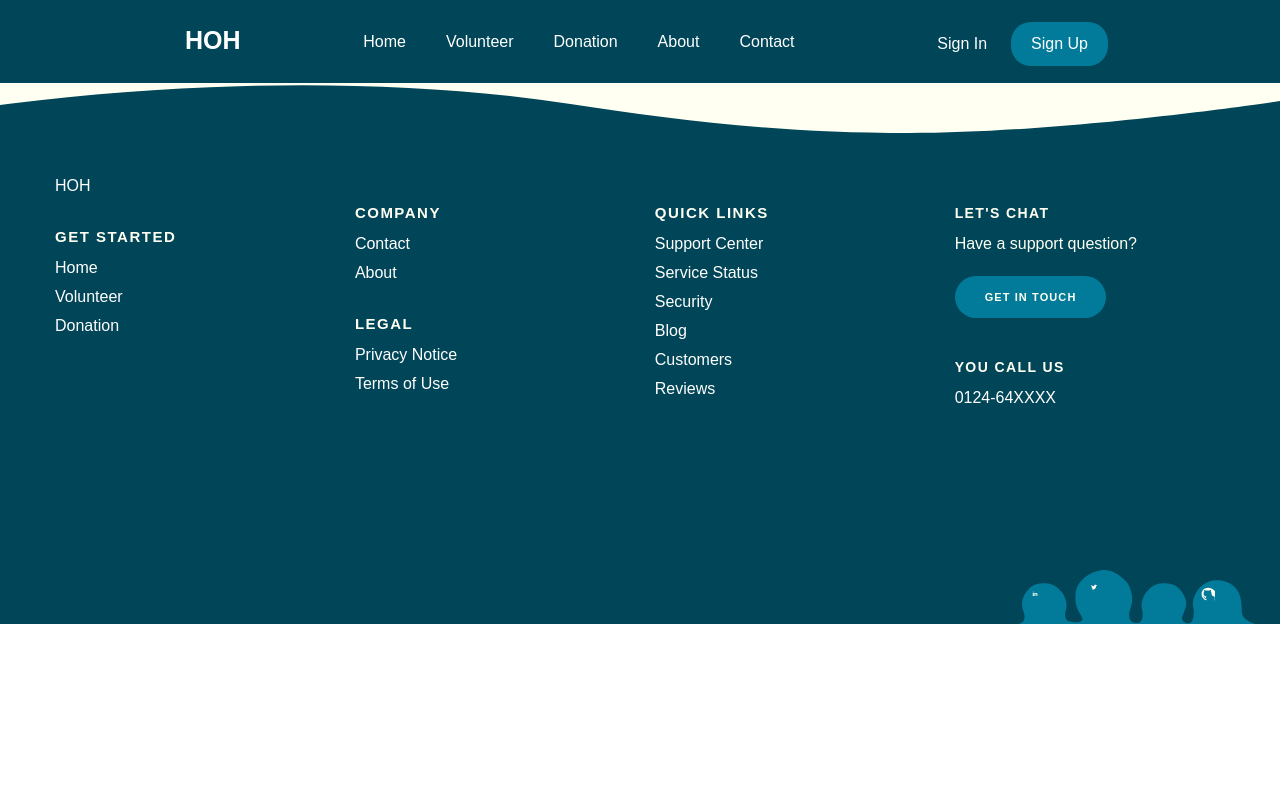
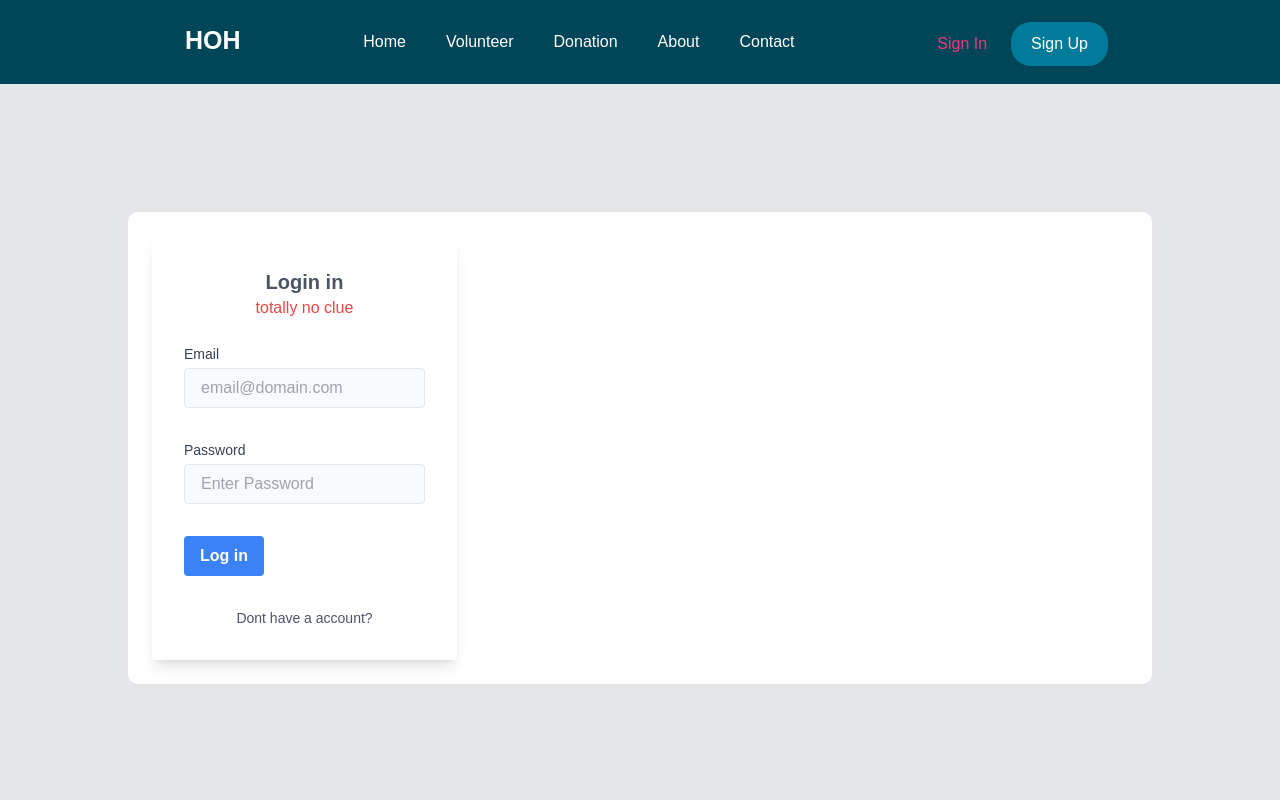
Before and after one commit to cperalt/Capstone2Bofa, a React (Create React App) app in the folder Frontend/: page /Login in a window 1280 px wide. Shown: the top 800 px of the page. Built offline with nearby package versions, Linux system fonts and the light colour scheme.

Commit message:
upated app.js file along with fixing linking in pages and installed password hashing

```diff
--- a/Frontend/src/App.js
+++ b/Frontend/src/App.js
@@ -2,11 +2,13 @@ import React, { useState } from "react";
 import { BrowserRouter as Router, Routes, Route } from "react-router-dom";
 import Navbar from "./Components/Navbar";
 import Footer from "./Components/Footer";
-import Home from "./pages/HomePage";
-import About from "./pages/AboutPage";
-import Volunteer from "./pages/VolunterPage"; // Ensure this matches your actual file name
-import Donation from "./pages/DonationPage";
-import Contact from "./pages/ContactPage";
+import Home from "./Pages/HomePage";
+import About from "./Pages/AboutPage";
+import Volunteer from "./Pages/VolunterPage"; // Ensure this matches your actual file name
+import Donation from "./Pages/DonationPage";
+import Register from "./Pages/Register"; //file path is correct
+import Login from './Pages/Login';
+import Contact from "./Pages/ContactPage";
 import Menu from "./Components/Menu";
 
 function App() {
@@ -23,6 +25,8 @@ function App() {
           <Route path="/volunteer" element={<Volunteer />} />
           <Route path="/donation" element={<Donation />} />
           <Route path="/contact" element={<Contact />} />
+          <Route path="/Register" element={<Register />} />
+          <Route path="/Login" element={<Login/>} />
         </Routes>
       </main>
       <Footer />
--- a/Frontend/src/App.jsx
+++ /dev/null
@@ -1,14 +0,0 @@
-import './pages/Login';
-import Login from './pages/Login';
-import './index.css'
-import Register from './pages/Register';
-
-function App() {
-  return (
-    <div className="App">
-      <Register />
-    </div>
-  );
-}
-
-export default App;
--- a/Frontend/src/Components/Navbar.js
+++ b/Frontend/src/Components/Navbar.js
@@ -45,7 +45,7 @@ function Navbar({ clicked, isClicked }) {
           </NavLink>
         </li>
         <li className="NavButton">
-          <NavLink className="Link" to="/sign-up">
+          <NavLink className="Link" to="/Register">
             Sign Up
           </NavLink>
         </li>
@@ -53,7 +53,7 @@ function Navbar({ clicked, isClicked }) {
           className="NavElements"
           style={{ float: "right", margin: "-8px 2px 1px 2px" }}
         >
-          <NavLink className="Link" to="/sign-in">
+          <NavLink className="Link" to="/Login">
             Sign In
           </NavLink>
         </li>
```
Also changed, not shown: Frontend/src/Pages/Register.js (renamed from Frontend/src/pages/Register.jsx).
